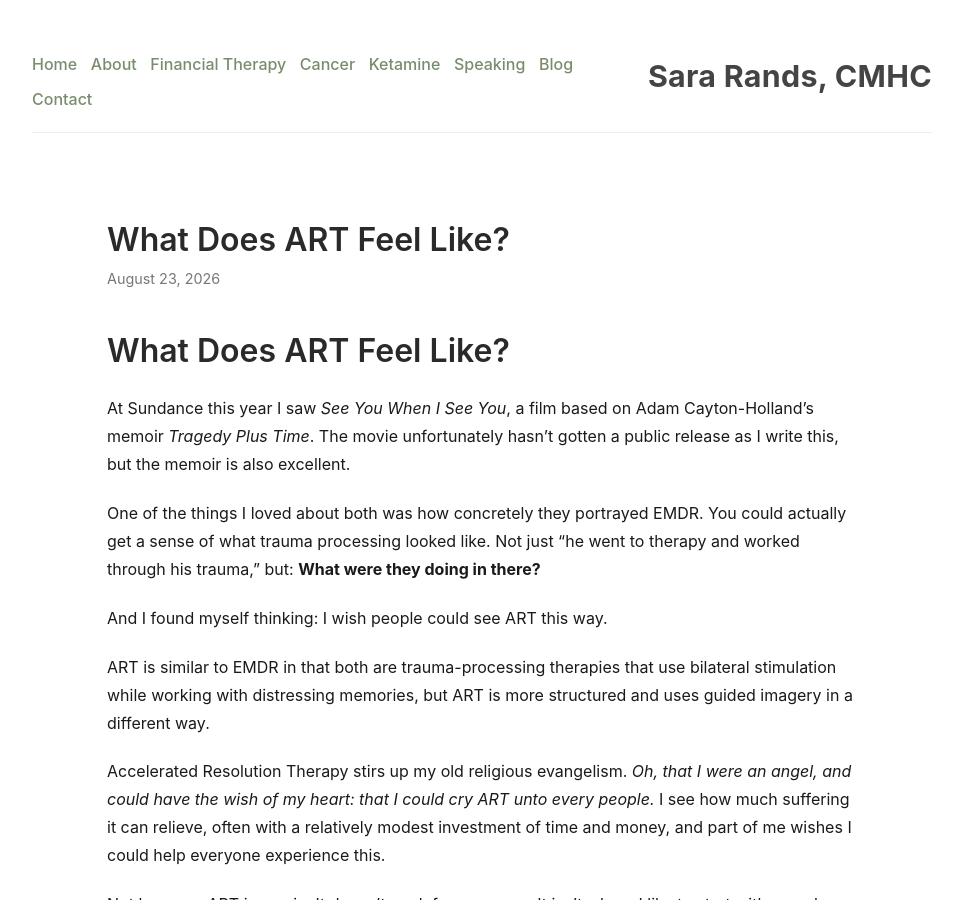
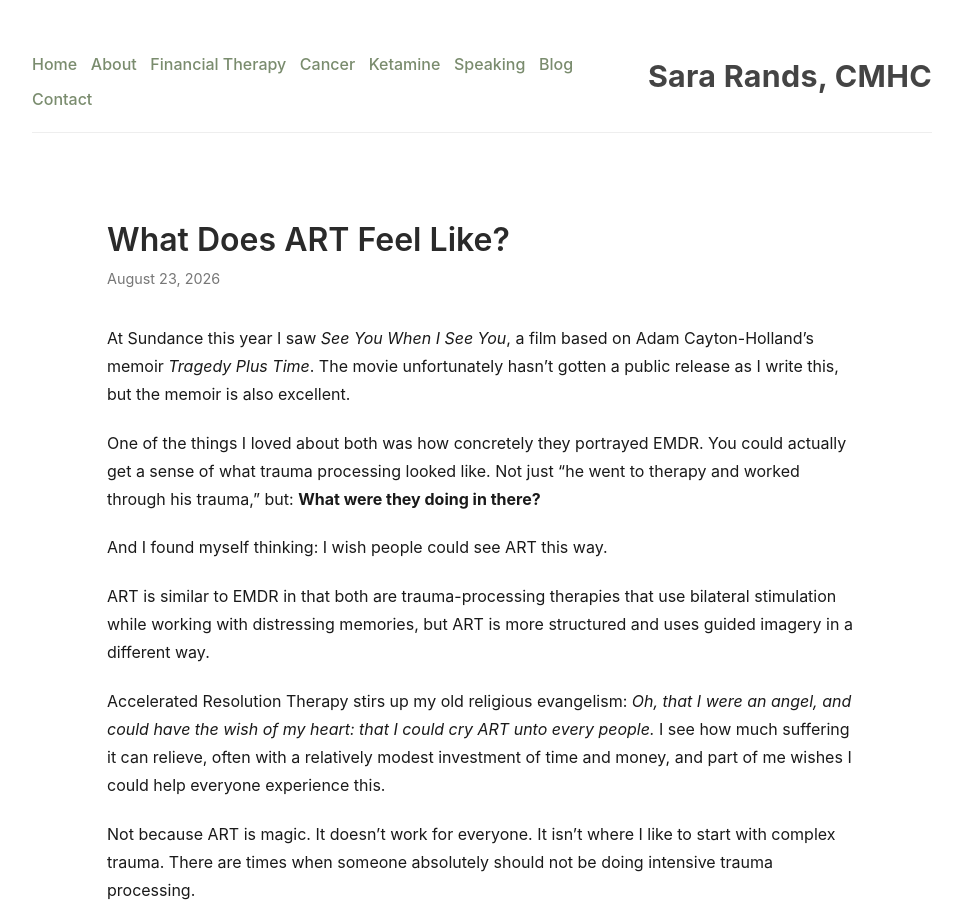
Before and after one commit to SaraRands/sararands-site, a Jekyll site: the page built from _posts/2026-08-23-accelerated-resolution-therapy.md, in a window 1280 px wide and 900 px high. Shown: the whole window, without its empty margins (158-1121 px from the left). Built offline with Jekyll 4.4.1, drawn with Linux system fonts in a browser that asks for light colours.

Commit message:
blog post

```diff
--- a/_posts/2026-08-23-accelerated-resolution-therapy.md
+++ b/_posts/2026-08-23-accelerated-resolution-therapy.md
@@ -4,8 +4,6 @@ title: "What Does ART Feel Like?"
 description: "A concrete look at Accelerated Resolution Therapy: what happens in a session and how trauma memories can change."
 tags: [trauma, Accelerated Resolution Therapy (ART), neurodivergence]
 ---
-
-# What Does ART Feel Like?
 
 At Sundance this year I saw *See You When I See You*, a film based on Adam Cayton-Holland’s memoir *Tragedy Plus Time*. The movie unfortunately hasn’t gotten a public release as I write this, but the memoir is also excellent.
 
@@ -15,7 +13,7 @@ And I found myself thinking: I wish people could see ART this way.
 
 ART is similar to EMDR in that both are trauma-processing therapies that use bilateral stimulation while working with distressing memories, but ART is more structured and uses guided imagery in a different way.
 
-Accelerated Resolution Therapy stirs up my old religious evangelism. *Oh, that I were an angel, and could have the wish of my heart: that I could cry ART unto every people.*  I see how much suffering it can relieve, often with a relatively modest investment of time and money, and part of me wishes I could help everyone experience this.
+Accelerated Resolution Therapy stirs up my old religious evangelism: *Oh, that I were an angel, and could have the wish of my heart: that I could cry ART unto every people.*  I see how much suffering it can relieve, often with a relatively modest investment of time and money, and part of me wishes I could help everyone experience this.
 
 Not because ART is magic. It doesn’t work for everyone. It isn’t where I like to start with complex trauma. There are times when someone absolutely should not be doing intensive trauma processing.
 
```
